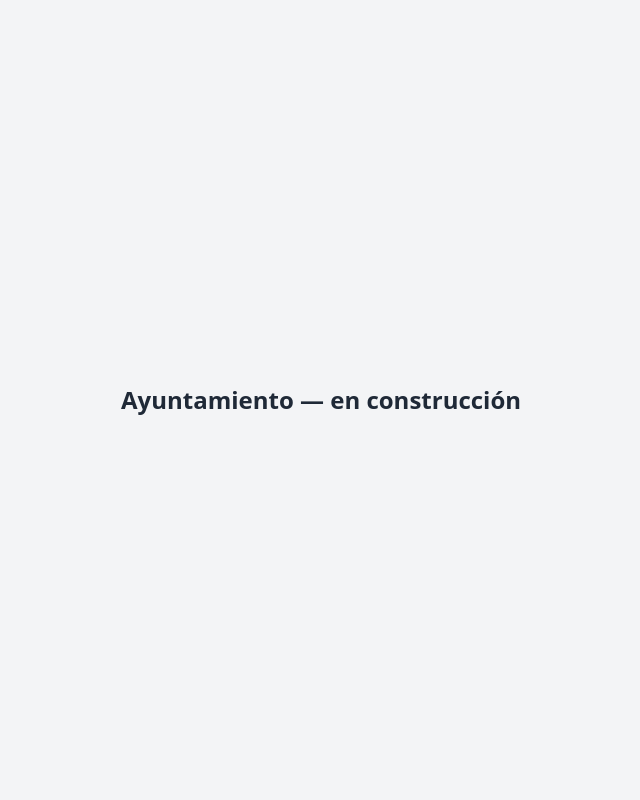
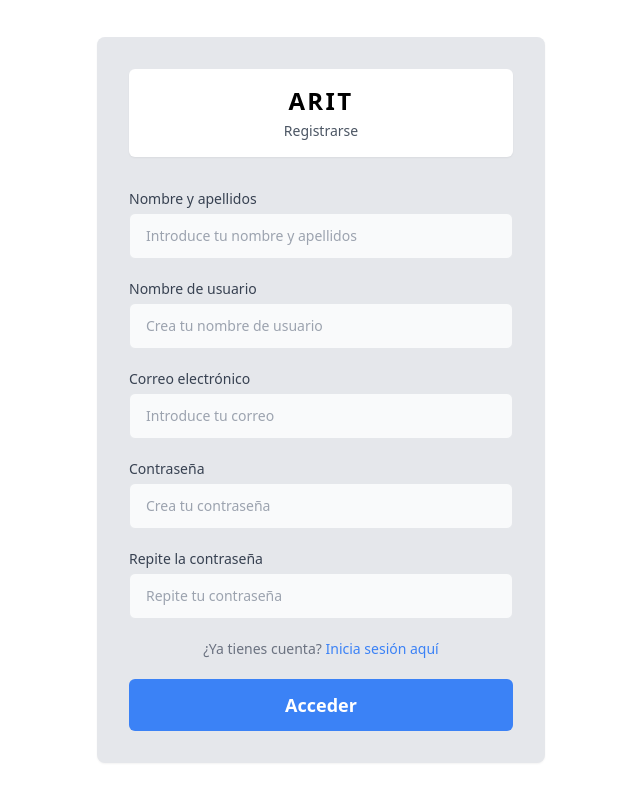
Before and after one commit to AsGaDel/Proyecto_DAW, a React (Vite) app in the folder frontend/: page /register in a window 1280 px wide. Shown: the whole page, without its empty margins (319-959 px from the left). Built offline with nearby package versions, Linux system fonts and the light colour scheme.

Commit message:
Se ha modificado App.jsx para incluir las vistas de login y register

```diff
--- a/frontend/src/App.jsx
+++ b/frontend/src/App.jsx
@@ -1,9 +1,18 @@
+import { BrowserRouter, Routes, Route } from "react-router-dom";
+import Login     from "./pages/Login";
+import Register  from "./pages/Register";
+
+
 function App() {
   return (
-    <div className="min-h-screen bg-gray-100 flex items-center justify-center">
-      <h1 className="text-2xl font-bold text-gray-800">Ayuntamiento — en construcción</h1>
-    </div>
-  )
+    <BrowserRouter>
+      <Routes>
+        <Route path="/"          element={<Login />} />
+        <Route path="/login"     element={<Login />} />
+        <Route path="/register"  element={<Register />} />
+      </Routes>
+    </BrowserRouter>
+  );
 }
 
 export default App
--- a/frontend/src/pages/Login.jsx
+++ b/frontend/src/pages/Login.jsx
@@ -1,4 +1,4 @@
-import { ARITLogin } from "../components/ARITAuthCard";
+import { ARITLogin } from "../components/AuthCard";
 
 export default function Login() {
   return <ARITLogin />;
--- a/frontend/src/pages/Register.jsx
+++ b/frontend/src/pages/Register.jsx
@@ -1,4 +1,4 @@
-import { ARITRegister } from "../components/ARITAuthCard";
+import { ARITRegister } from "../components/AuthCard";
 
 export default function Register() {
   return <ARITRegister />;
```
